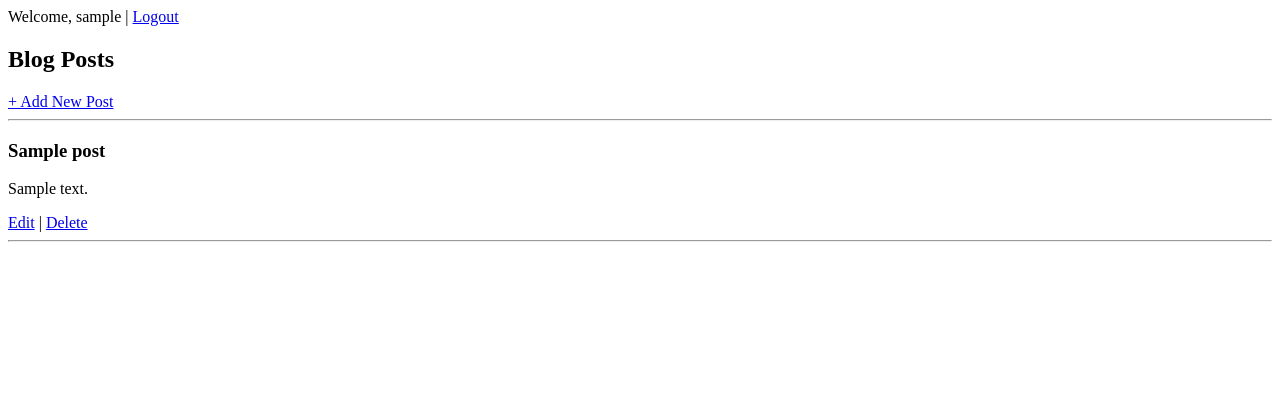
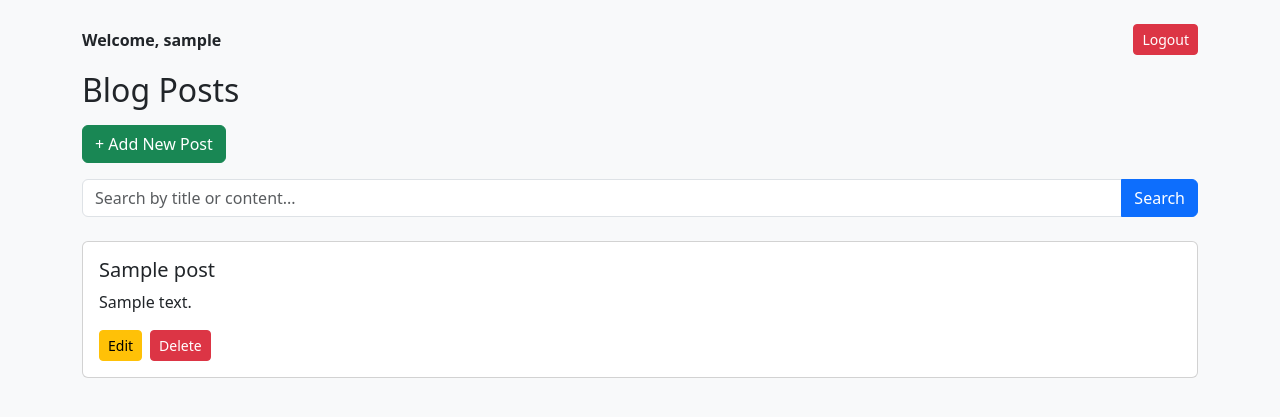
Before and after one commit to trajesh22/myproject, a PHP site: page /php-crud-blog/index.php in a window 1280 px wide. Shown: the top 417 px of the page. Run offline with PHP 8.4, Linux system fonts and the light colour scheme; the visitor is signed in with stand-in values (Sample User, id 1); tables that the repository leaves empty or names only in its code hold one stand-in row (values such as "Sample post").

Commit message:
Add files via upload

```diff
--- a/php-crud-blog/index.php
+++ b/php-crud-blog/index.php
@@ -1,24 +1,125 @@
 <?php include 'auth.php'; ?>
 <?php include 'config.php'; ?>
-<p>Welcome, <?php echo $_SESSION['username']; ?> | <a href="logout.php">Logout</a></p>
-
 <!DOCTYPE html>
 <html>
 <head>
     <title>All Posts</title>
+    <!-- ✅ Bootstrap CSS CDN -->
+    <link href="https://cdn.jsdelivr.net/npm/bootstrap@5.3.3/dist/css/bootstrap.min.css" rel="stylesheet">
 </head>
-<body>
-    <h2>Blog Posts</h2>
-    <a href="create.php">+ Add New Post</a>
-    <hr>
+<body class="bg-light">
+<div class="container mt-4">
+
+    <!-- 🔐 Welcome & Logout -->
+    <div class="d-flex justify-content-between align-items-center mb-3">
+        <div><strong>Welcome, <?php echo $_SESSION['username']; ?></strong></div>
+        <a href="logout.php" class="btn btn-danger btn-sm">Logout</a>
+    </div>
+
+    <h2 class="mb-3">Blog Posts</h2>
+
+    <!-- ➕ Add New Post -->
+    <a href="create.php" class="btn btn-success mb-3">+ Add New Post</a>
+
+    <!-- 🔍 Search Form -->
+    <form method="GET" action="" class="input-group mb-4">
+        <input
+            type="text"
+            name="search" 5
+            class="form-control"
+            placeholder="Search by title or content..."
+            value="<?php echo htmlspecialchars($_GET['search'] ?? '') ?>"
+        >
+        <button type="submit" class="btn btn-primary">Search</button>
+    </form>
+
     <?php
-    $result = $conn->query("SELECT * FROM posts ORDER BY created_at DESC");
-    while ($row = $result->fetch_assoc()) {
-        echo "<h3>" . htmlspecialchars($row['title']) . "</h3>";
-        echo "<p>" . nl2br(htmlspecialchars($row['content'])) . "</p>";
-        echo "<a href='edit.php?id=" . $row['id'] . "'>Edit</a> | ";
-        echo "<a href='delete.php?id=" . $row['id'] . "'>Delete</a><hr>";
+    // 🔢 Pagination variables
+    $postsPerPage = 5;
+    $page = isset($_GET['page']) && is_numeric($_GET['page']) ? (int) $_GET['page'] : 1;
+    $offset = ($page - 1) * $postsPerPage;
+
+    // 🔎 Search logic
+    $search = $_GET['search'] ?? '';
+    $sql = "SELECT * FROM posts";
+    $params = [];
+    $types = '';
+
+    if (!empty($search)) {
+        $sql .= " WHERE title LIKE ? OR content LIKE ?";
+        $params[] = "%$search%";
+        $params[] = "%$search%";
+        $types = 'ss';
+    }
+
+    $sql .= " ORDER BY created_at DESC LIMIT ? OFFSET ?";
+    $params[] = $postsPerPage;
+    $params[] = $offset;
+    $types .= 'ii';
+
+    $stmt = $conn->prepare($sql);
+    if (!empty($params)) {
+        $stmt->bind_param($types, ...$params);
+    }
+    $stmt->execute();
+    $result = $stmt->get_result();
+
+    // 📄 Display Posts
+    if ($result->num_rows > 0) {
+        while ($row = $result->fetch_assoc()) {
+            echo "<div class='card mb-3'>";
+            echo "<div class='card-body'>";
+            echo "<h5 class='card-title'>" . htmlspecialchars($row['title']) . "</h5>";
+            echo "<p class='card-text'>" . nl2br(htmlspecialchars($row['content'])) . "</p>";
+            echo "<a href='edit.php?id=" . $row['id'] . "' class='btn btn-sm btn-warning me-2'>Edit</a>";
+            echo "<a href='delete.php?id=" . $row['id'] . "' class='btn btn-sm btn-danger'>Delete</a>";
+            echo "</div></div>";
+        }
+    } else {
+        echo "<div class='alert alert-info'>No posts found.</div>";
+    }
+    $stmt->close();
+
+    // 🔁 Pagination Count
+    $countSql = "SELECT COUNT(*) AS total FROM posts";
+    $countParams = [];
+    $countTypes = '';
+
+    if (!empty($search)) {
+        $countSql .= " WHERE title LIKE ? OR content LIKE ?";
+        $countParams[] = "%$search%";
+        $countParams[] = "%$search%";
+        $countTypes = 'ss';
+    }
+
+    $countStmt = $conn->prepare($countSql);
+    if (!empty($countParams)) {
+        $countStmt->bind_param($countTypes, ...$countParams);
+    }
+    $countStmt->execute();
+    $countResult = $countStmt->get_result();
+    $totalPosts = $countResult->fetch_assoc()['total'];
+    $countStmt->close();
+
+    $totalPages = ceil($totalPosts / $postsPerPage);
+
+    // 📌 Show Pagination Links
+    if ($totalPages > 1) {
+        echo "<nav><ul class='pagination'>";
+        for ($i = 1; $i <= $totalPages; $i++) {
+            $link = "?page=$i";
+            if (!empty($search)) {
+                $link .= "&search=" . urlencode($search);
+            }
+            $active = ($i == $page) ? 'active' : '';
+            echo "<li class='page-item $active'><a class='page-link' href='$link'>$i</a></li>";
+        }
+        echo "</ul></nav>";
     }
     ?>
+</div> <!-- End Container -->
+
+<!-- ✅ Optional Bootstrap JS (for advanced features like modals/dropdowns) -->
+<script src="https://cdn.jsdelivr.net/npm/bootstrap@5.3.3/dist/js/bootstrap.bundle.min.js"></script>
 </body>
 </html>
```
